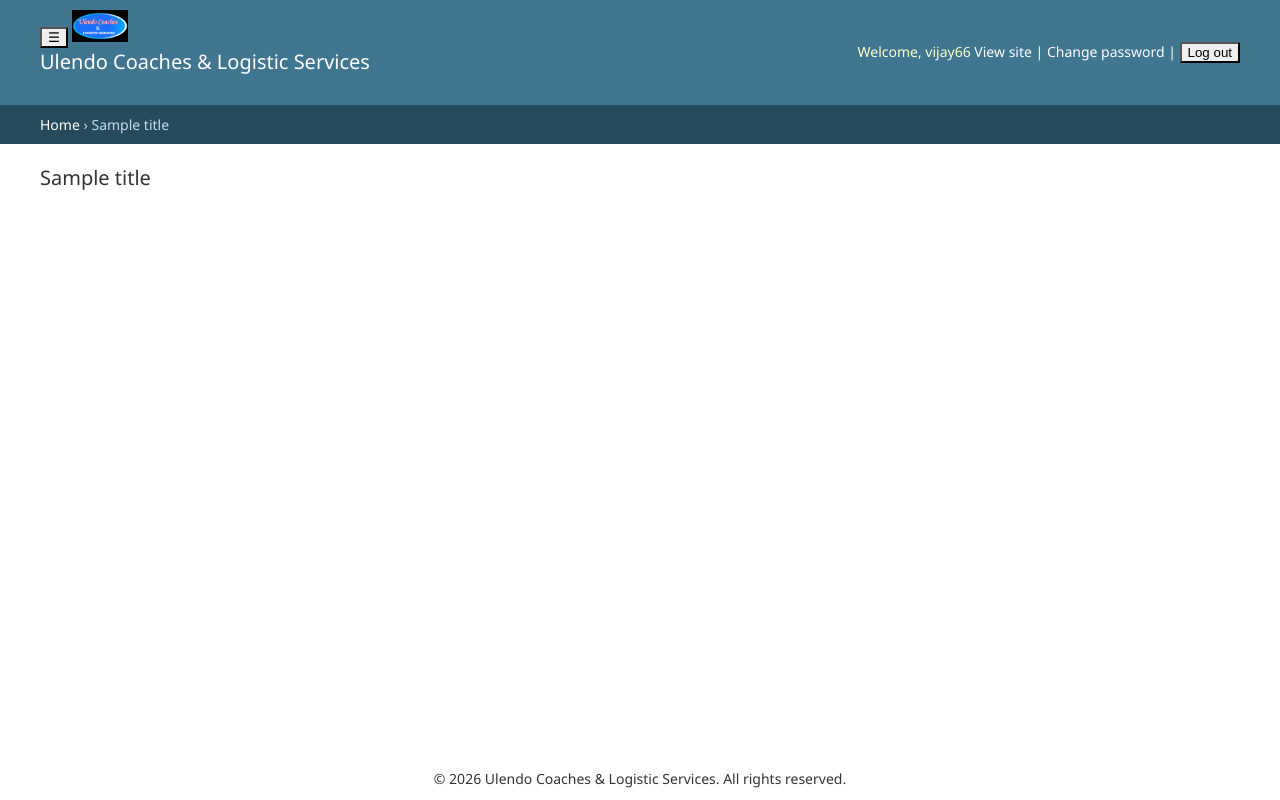
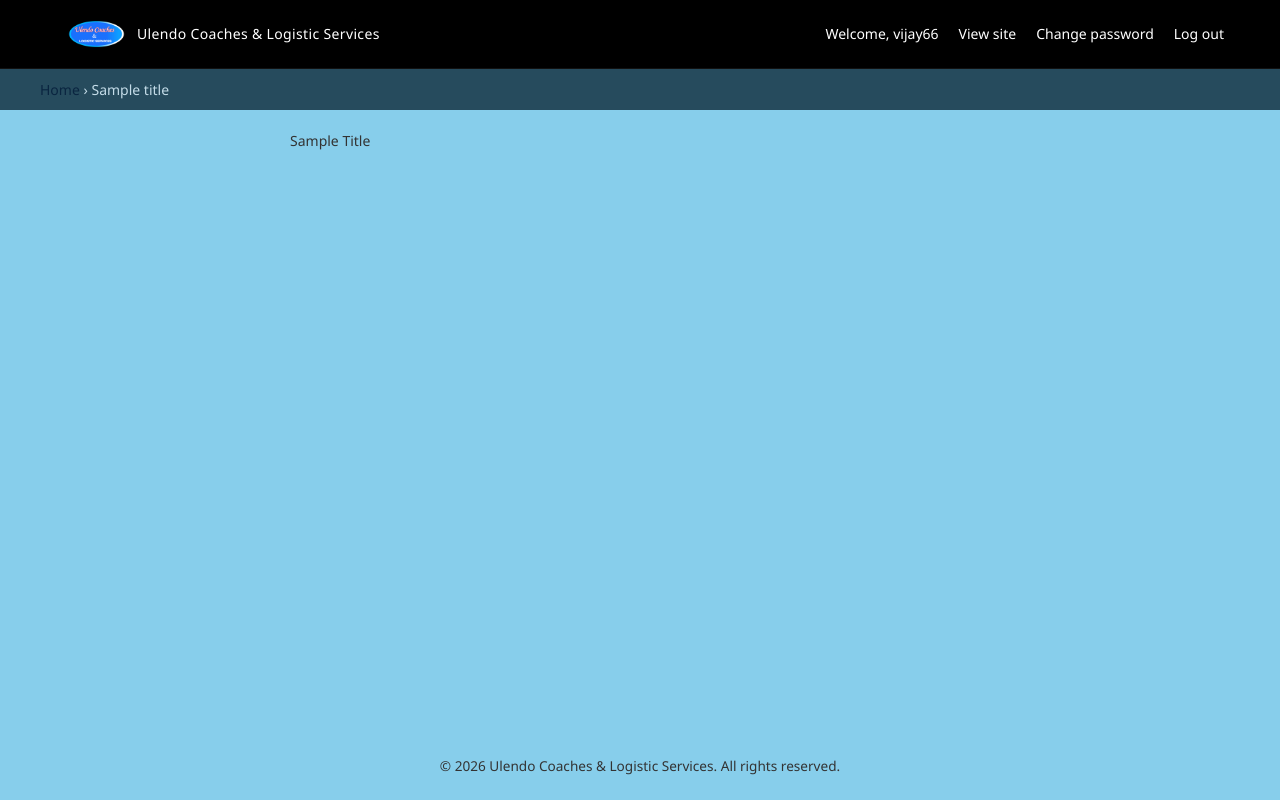
Before and after one commit to chiumiavijay/ulendo-coaches, a Django app: template website/templates/admin/index.html in a window 1280 px wide. Run offline with Django 5.2, Linux system fonts and the light colour scheme; a user stored in the database is signed in; tables that the repository leaves empty hold one stand-in row (values such as "Sample post"); the template is opened without the code that fills it: most values are stand-ins (such as "Sample title", 1, 10 or a date in 2020); some libraries are stand-ins or nearby versions.

Commit message:
Update base_site.html

```diff
--- a/website/templates/admin/base_site.html
+++ b/website/templates/admin/base_site.html
@@ -10,23 +10,142 @@
 
 <link rel="icon" type="image/png" href="{% static 'images/favicon.png' %}">
 
+<script src="https://cdn.tailwindcss.com"></script>
+
+<style>
+
+    /* SKYBLUE BACKGROUND */
+    body {
+        background: #87CEEB !important;
+    }
+
+    #content {
+        background: transparent !important;
+    }
+
+    /* HEADER */
+    #header {
+        background: #000000 !important;
+        border-bottom: 1px solid #111 !important;
+    }
+
+    #header,
+    #header * {
+        color: #ffffff !important;
+        font-weight: 400 !important;
+    }
+
+    #branding h1 a {
+        color: #ffffff !important;
+        text-decoration: none !important;
+    }
+
+    #header a:hover {
+        color: #87CEEB !important;
+    }
+
+    /* SIDEBAR BASE */
+    #nav-sidebar {
+        transition: transform 0.3s ease;
+        z-index: 1000 !important;
+    }
+
+    /* DESKTOP */
+    @media (min-width: 769px) {
+        #nav-sidebar {
+            transform: none !important;
+            position: relative !important;
+        }
+
+        #content {
+            margin-left: 250px !important;
+        }
+    }
+
+    /* MOBILE */
+    @media (max-width: 768px) {
+        #nav-sidebar {
+            position: fixed !important;
+            top: 0;
+            left: 0;
+            height: 100%;
+            width: 260px;
+            background: white;
+            transform: translateX(-100%);
+        }
+
+        #nav-sidebar.open {
+            transform: translateX(0) !important;
+        }
+
+        #content {
+            margin-left: 0 !important;
+        }
+    }
+
+    /* CONTENT */
+    #content,
+    #content * {
+        text-transform: capitalize !important;
+    }
+
+    /* MODULE CARDS */
+    .module {
+        background: #ffffff !important;
+        border-radius: 12px !important;
+        box-shadow: 0 4px 12px rgba(0,0,0,0.06) !important;
+        padding: 16px !important;
+        margin-bottom: 20px !important;
+    }
+
+    /* TABLE HEADER */
+    thead th {
+        background: #0a2540 !important;
+        color: #ffffff !important;
+    }
+
+    /* BUTTONS */
+    .button,
+    input[type="submit"] {
+        background: #0a2540 !important;
+        color: #ffffff !important;
+        border-radius: 6px !important;
+    }
+
+    a {
+        color: #0a2540 !important;
+    }
+
+    a:hover {
+        color: red !important;
+    }
+
+    /* FOOTER */
+    #footer {
+        text-align: center;
+        padding: 12px;
+        font-size: 0.85rem;
+    }
+
+</style>
+
 {% endblock %}
 
 {% block branding %}
 <div class="flex items-center px-4 py-2 space-x-3">
 
-    <!-- MOBILE MENU BUTTON (kept, but not styled) -->
-    <button type="button" onclick="toggleSidebar()">
+    <!-- MOBILE MENU BUTTON -->
+    <button onclick="toggleSidebar()" class="md:hidden text-white text-xl">
         ☰
     </button>
 
     <!-- LOGO -->
     <img src="{% static 'images/logo.png' %}"
          alt="Logo"
-         style="height:32px;">
+         class="h-8 w-auto">
 
     <!-- TITLE -->
-    <h1>
+    <h1 class="text-sm tracking-wide">
         <a href="{% url 'admin:index' %}">
             Ulendo Coaches & Logistic Services
         </a>
@@ -36,16 +155,16 @@
 {% endblock %}
 
 {% block usertools %}
-<div class="px-4">
+<div class="flex items-center space-x-5 text-sm px-4">
 
     <span>Welcome, {{ user.username }}</span>
 
-    <a href="{% url 'home' %}">View site</a> |
-    <a href="{% url 'admin:password_change' %}">Change password</a> |
+    <a href="{% url 'home' %}">View site</a>
+    <a href="{% url 'admin:password_change' %}">Change password</a>
 
     <form action="{% url 'admin:logout' %}" method="post" style="display:inline;">
         {% csrf_token %}
-        <button type="submit">
+        <button type="submit" style="background:none;border:none;color:#ffffff;cursor:pointer;">
             Log out
         </button>
     </form>
@@ -54,7 +173,7 @@
 {% endblock %}
 
 {% block footer %}
-<div id="footer" style="text-align:center; padding:12px;">
+<div id="footer">
     &copy; 2026 Ulendo Coaches & Logistic Services. All rights reserved.
 </div>
 {% endblock %}
@@ -63,10 +182,10 @@
 <script>
 function toggleSidebar() {
     const sidebar = document.getElementById("nav-sidebar");
+    document.body.classList.toggle("sidebar-open");
 
     if (sidebar) {
-        sidebar.style.display =
-            (sidebar.style.display === "block") ? "none" : "block";
+        sidebar.classList.toggle("open");
     }
 }
 </script>
```
